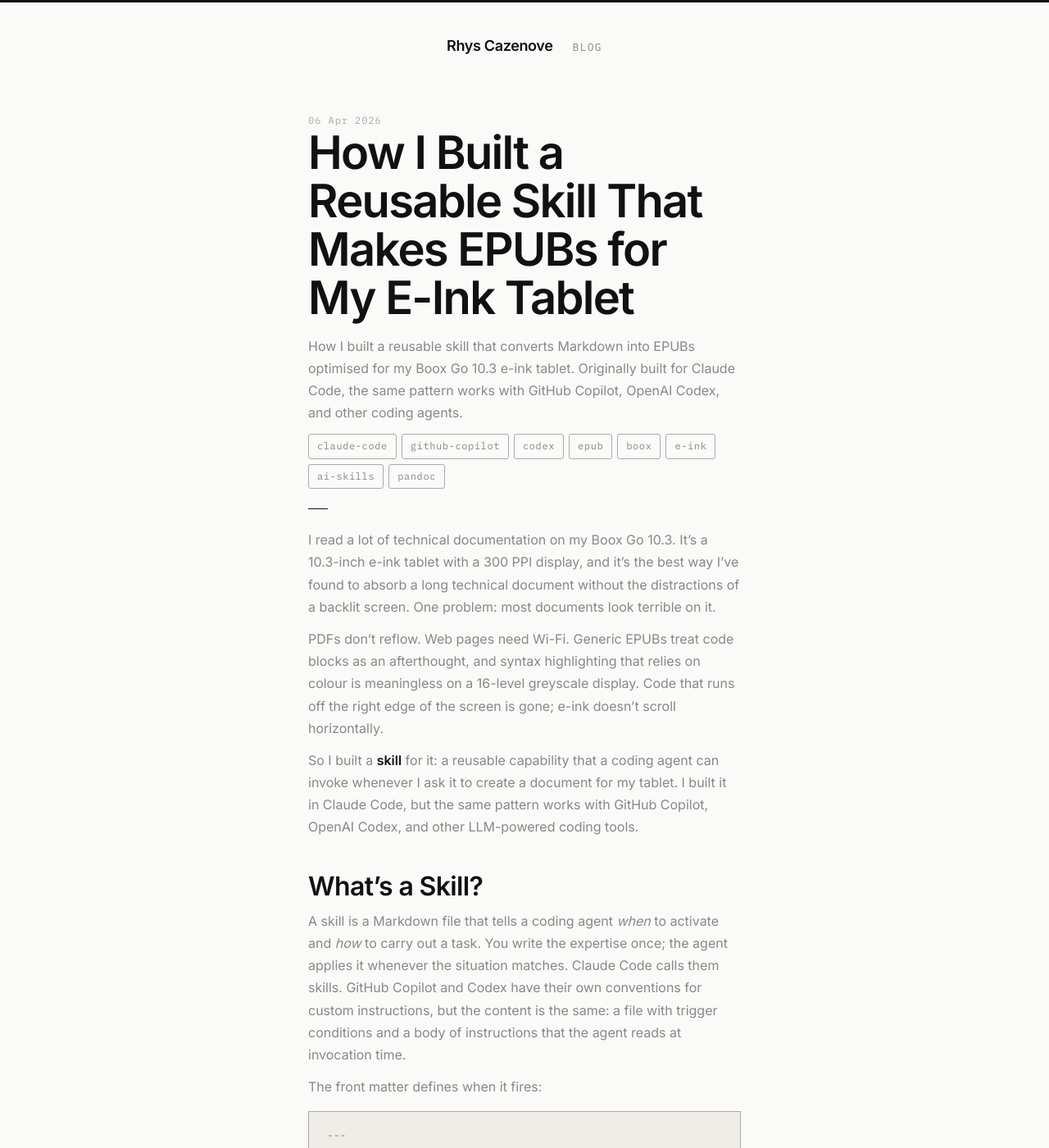
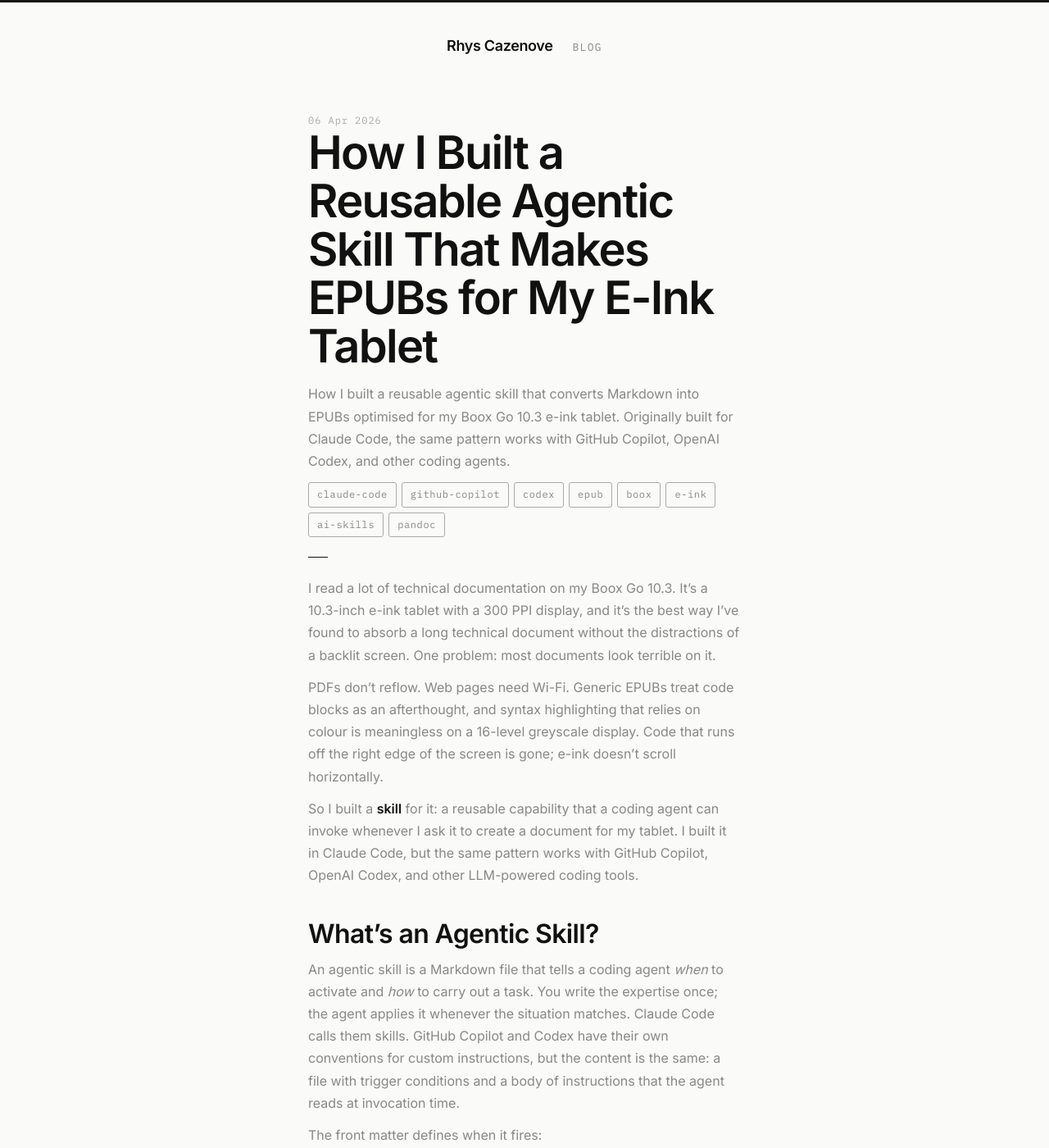
Before and after one commit to rhyscazenove/Rhyscazenove, a Jekyll site: the page built from docs/_posts/2026-04-09-reusable-agentic-skill-for-my-boox-ereader.md, in a window 1280 px wide and 1400 px high. Shown: the whole window at 82% size. Built offline with Jekyll 4.4.1, drawn with Linux system fonts in a browser that asks for light colours.

Commit message:
Add blog post on creating a reusable agentic skill for EPUBs on e-ink tablets

```diff
--- a/docs/_posts/2026-04-09-building-a-claude-code-skill-for-my-boox.md
+++ b/docs/_posts/2026-04-09-reusable-agentic-skill-for-my-boox-ereader.md
@@ -1,11 +1,11 @@
 ---
 published: true
 layout: post
-title: "How I Built a Reusable Skill That Makes EPUBs for My E-Ink Tablet"
+title: "How I Built a Reusable Agentic Skill That Makes EPUBs for My E-Ink Tablet"
 date: 2026-04-06
 categories: [ai, tooling, e-ink]
 tags: [claude-code, github-copilot, codex, epub, boox, e-ink, ai-skills, pandoc]
-description: "How I built a reusable skill that converts Markdown into EPUBs optimised for my Boox Go 10.3 e-ink tablet. Originally built for Claude Code, the same pattern works with GitHub Copilot, OpenAI Codex, and other coding agents."
+description: "How I built a reusable agentic skill that converts Markdown into EPUBs optimised for my Boox Go 10.3 e-ink tablet. Originally built for Claude Code, the same pattern works with GitHub Copilot, OpenAI Codex, and other coding agents."
 ---
 
 I read a lot of technical documentation on my Boox Go 10.3. It's a 10.3-inch e-ink tablet with a 300 PPI display, and it's the best way I've found to absorb a long technical document without the distractions of a backlit screen. One problem: most documents look terrible on it.
@@ -14,9 +14,9 @@ PDFs don't reflow. Web pages need Wi-Fi. Generic EPUBs treat code blocks as an a
 
 So I built a **skill** for it: a reusable capability that a coding agent can invoke whenever I ask it to create a document for my tablet. I built it in Claude Code, but the same pattern works with GitHub Copilot, OpenAI Codex, and other LLM-powered coding tools.
 
-## What's a Skill?
+## What's an Agentic Skill?
 
-A skill is a Markdown file that tells a coding agent *when* to activate and *how* to carry out a task. You write the expertise once; the agent applies it whenever the situation matches. Claude Code calls them skills. GitHub Copilot and Codex have their own conventions for custom instructions, but the content is the same: a file with trigger conditions and a body of instructions that the agent reads at invocation time.
+An agentic skill is a Markdown file that tells a coding agent *when* to activate and *how* to carry out a task. You write the expertise once; the agent applies it whenever the situation matches. Claude Code calls them skills. GitHub Copilot and Codex have their own conventions for custom instructions, but the content is the same: a file with trigger conditions and a body of instructions that the agent reads at invocation time.
 
 The front matter defines when it fires:
 
```
